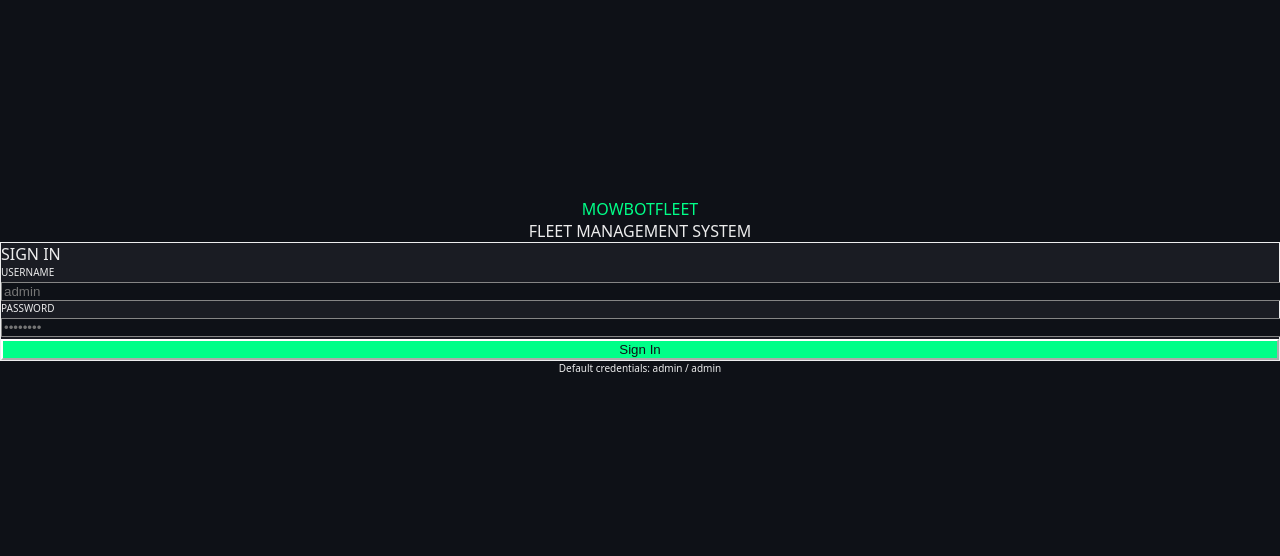
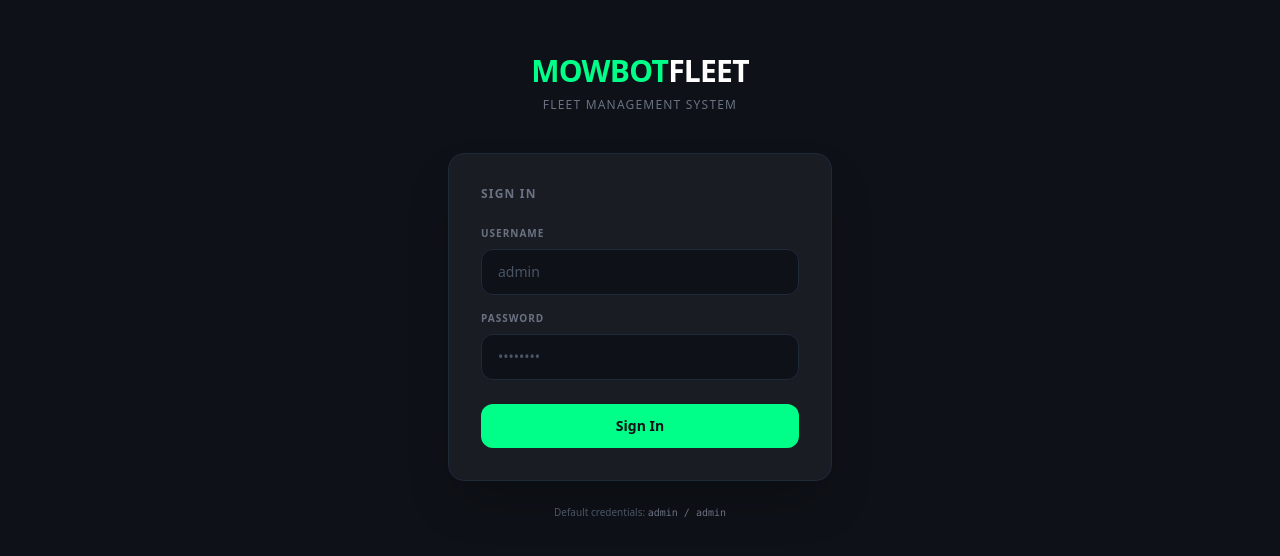
Before and after one commit to serene4mr/mowbot-fleet, a React (Vite) app in the folder frontend/: page / in a window 1280 px wide. Shown: the part 114-670 px from the top of the page. Built offline with nearby package versions, Linux system fonts and the light colour scheme; no server answers.

Commit message:
Add spacing in App component and update CSS import for Tailwind integration

```diff
--- a/frontend/src/App.tsx
+++ b/frontend/src/App.tsx
@@ -51,6 +51,7 @@ function App() {
               <aside className="w-96 bg-[#1a1c23] border-r border-gray-800 flex flex-col overflow-hidden shrink-0">
                 <div className="flex-1 min-h-0 overflow-y-auto">
                   <MapOptionsPanel />
+                  <div className="h-4" />
                   <div className="border-t border-gray-800 px-10 py-4 shrink-0">
                     <div className="text-sm tracking-widest uppercase text-gray-400 font-semibold">
                       Mowbot Detail &amp; Commands
--- a/frontend/src/index.css
+++ b/frontend/src/index.css
@@ -1,6 +1,4 @@
-@tailwind base;
-@tailwind components;
-@tailwind utilities;
+@import "tailwindcss";
 
 :root {
   color-scheme: dark;
```
